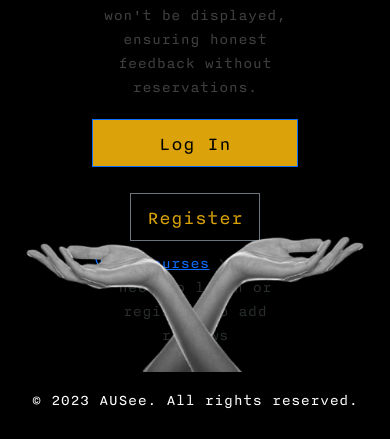
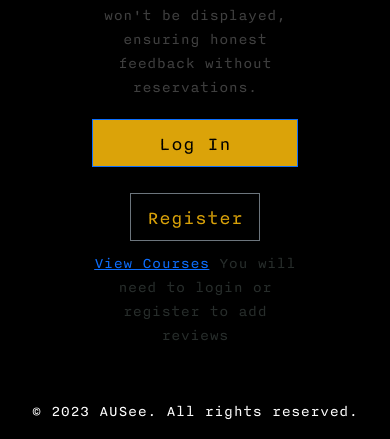
Before and after one commit to NatanAmado/deployAUSee, a Django app: page / in a window 390 px wide. Shown: the part 759-1198 px from the top of the page. Before the commit the page ends 1168 px from the top, so only its background shows below. Run offline with Django 4.2, Linux system fonts and the light colour scheme.

Commit message:
fix hands

```diff
--- a/CourseReviews1/templates/homepage.html
+++ b/CourseReviews1/templates/homepage.html
@@ -81,6 +81,12 @@
   padding: 0px;
 }
 
+@media screen and (max-width: 768px) {
+    .image1 {
+        display: none;
+    }
+}
+
 
 </style>
 
```
